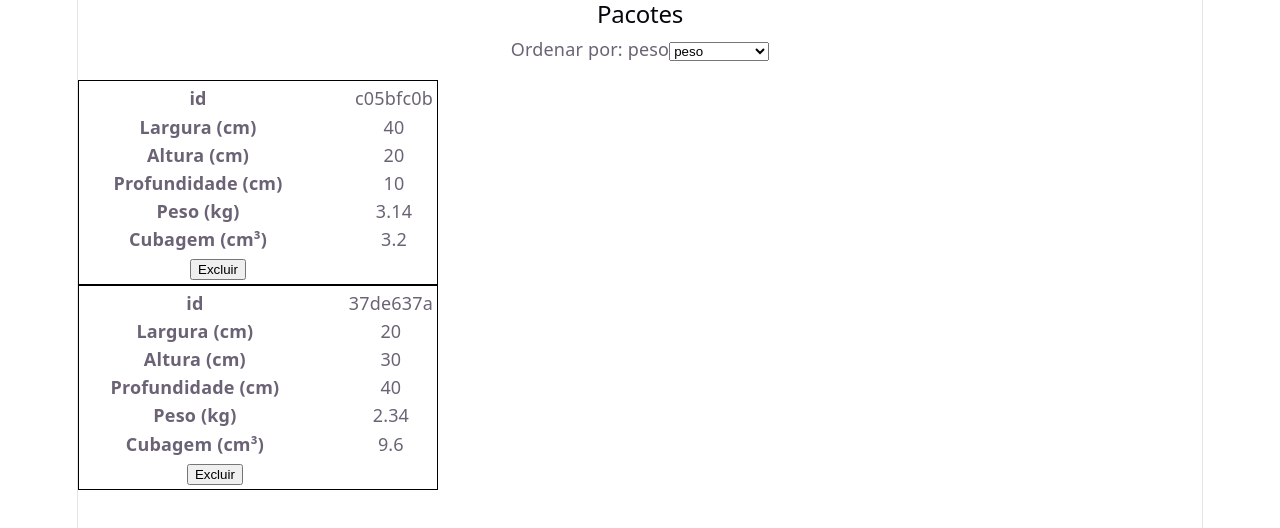
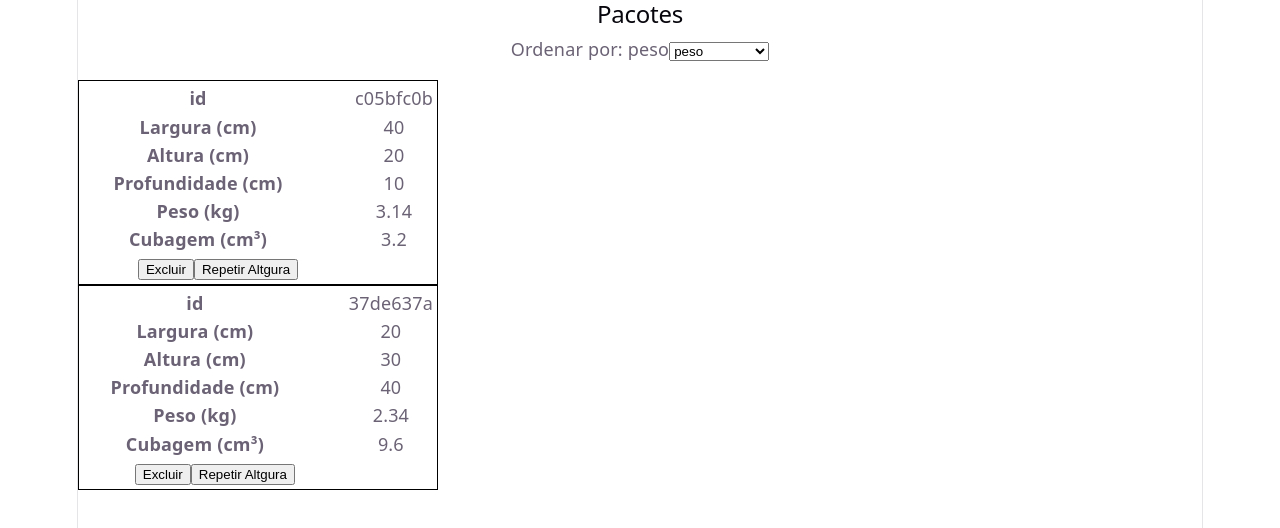
Before and after one commit to ufjf-dcc207/ufjf-dcc207-2026-3-a-atv08-igorknop, a React (Vite) app: page / in a window 1280 px wide. Shown: the top 528 px of the page. Built offline with nearby package versions, Linux system fonts and the light colour scheme.

Commit message:
adiciona repetir altura

```diff
--- a/src/ListagemDePacotes.tsx
+++ b/src/ListagemDePacotes.tsx
@@ -2,11 +2,11 @@ import { useState } from "react";
 import "./ListagemDePacotes.css";
 import Pacote from "./Pacote";
 import type { PacoteType } from "./types";
-import type { AcaoPacoteExcluir } from "./pacoteReducer";
+import type { AcaoPacote} from "./pacoteReducer";
 
 type ListagemDePacotesProps = {
     pacotes: Array<PacoteType>;
-    dispacher: React.ActionDispatch<[action: AcaoPacoteExcluir]>;
+    dispacher: React.ActionDispatch<[action: AcaoPacote]>;
 }
 export default function ListagemDePacotes({ pacotes, dispacher}: ListagemDePacotesProps) {
     const [ordenacao, setOrdenacao] = useState("peso");
--- a/src/Pacote.tsx
+++ b/src/Pacote.tsx
@@ -1,10 +1,10 @@
 import "./Pacote.css"
-import type { AcaoPacoteExcluir } from "./pacoteReducer";
+import type { AcaoPacote } from "./pacoteReducer";
 import type { PacoteType } from "./types"
 
 type PacoteProps = {
     pacote: PacoteType;
-    dispacher: React.ActionDispatch<[action: AcaoPacoteExcluir]>;
+    dispacher: React.ActionDispatch<[action: AcaoPacote]>;
 }
 export default function Pacote({pacote, dispacher}: PacoteProps) {
     return (
@@ -23,6 +23,7 @@ export default function Pacote({pacote, dispacher}: PacoteProps) {
             <dd>{400*pacote.altura/100*pacote.largura/100*pacote.profundidade/100}</dd>
             <dd>
                 <button onClick={() => dispacher({type: "excluir", id:pacote.id})}>Excluir</button>
+                <button onClick={() => dispacher({type: "repetir", id:pacote.id, dimensao:"altura"})}>Repetir Altgura</button>
             </dd>
         </div>)
 }
--- a/src/pacoteReducer.ts
+++ b/src/pacoteReducer.ts
@@ -1,14 +1,32 @@
 import type { PacoteType } from "./types";
 
+export type AcaoPacote = AcaoPacoteExcluir | AcaoPacoteRepetir;
 export type AcaoPacoteExcluir = {
-    type: string,
+    type: "excluir",
     id: string
 }
+export type AcaoPacoteRepetir = {
+    type: "repetir",
+    id: string,
+    dimensao: string
+}
 
-export default function pacoteReducer(state: Array<PacoteType>, action: AcaoPacoteExcluir): Array<PacoteType> {
+export default function pacoteReducer(state: Array<PacoteType>, action: AcaoPacote): Array<PacoteType> {
+    console.log(action);
+
     switch (action.type) {
         case "excluir":
             return state.filter(p => p.id !== action.id);
+        case "repetir":
+            if (action.dimensao === "altura") {
+                return state.map(p => {
+                    if (p.id === action.id) {
+                        return { ...p, profundidade: p.altura, largura: p.altura }
+                    } else return p
+                }
+                );
+            }
+            break;
         default:
             return state;
     }
```
